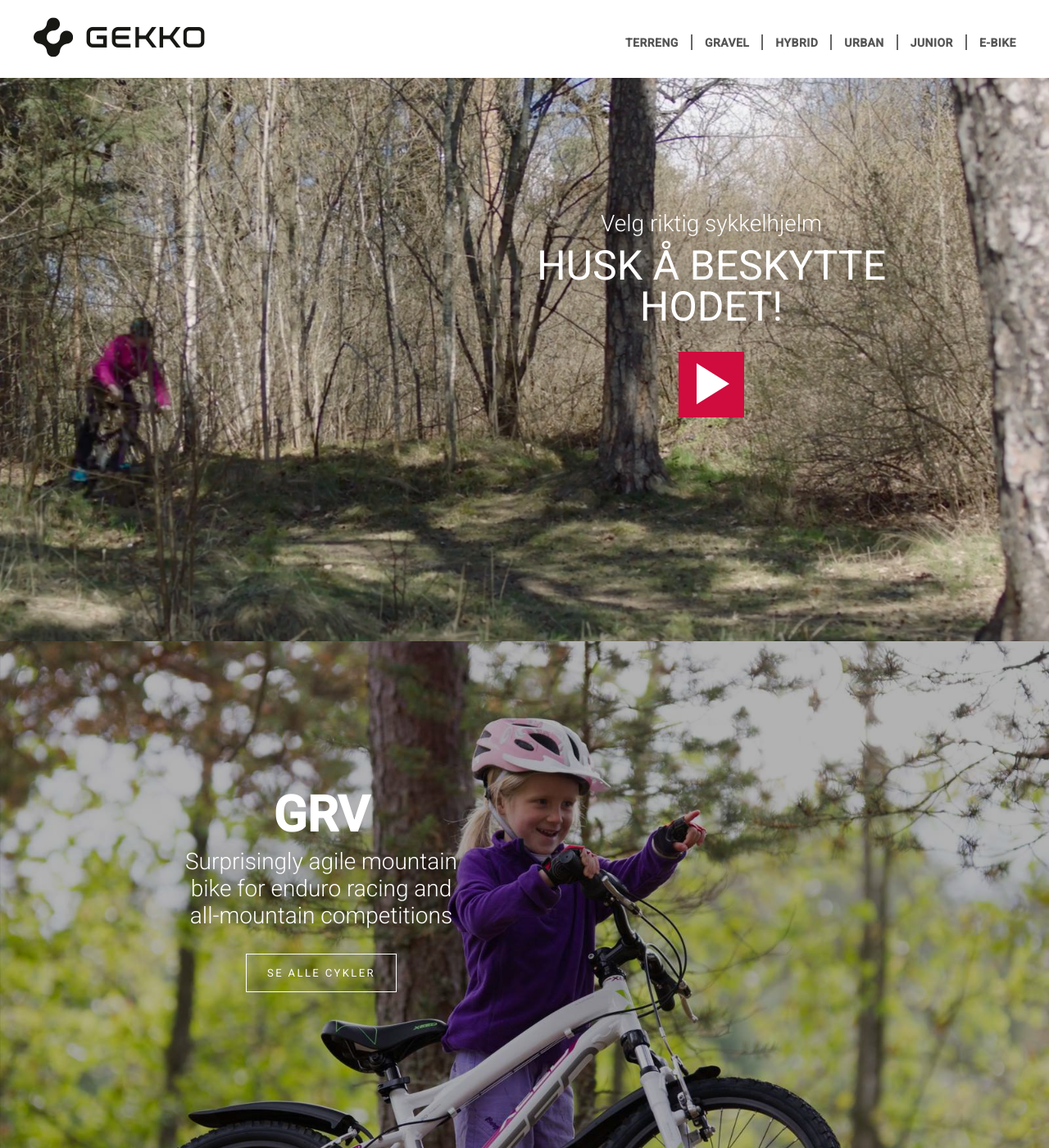
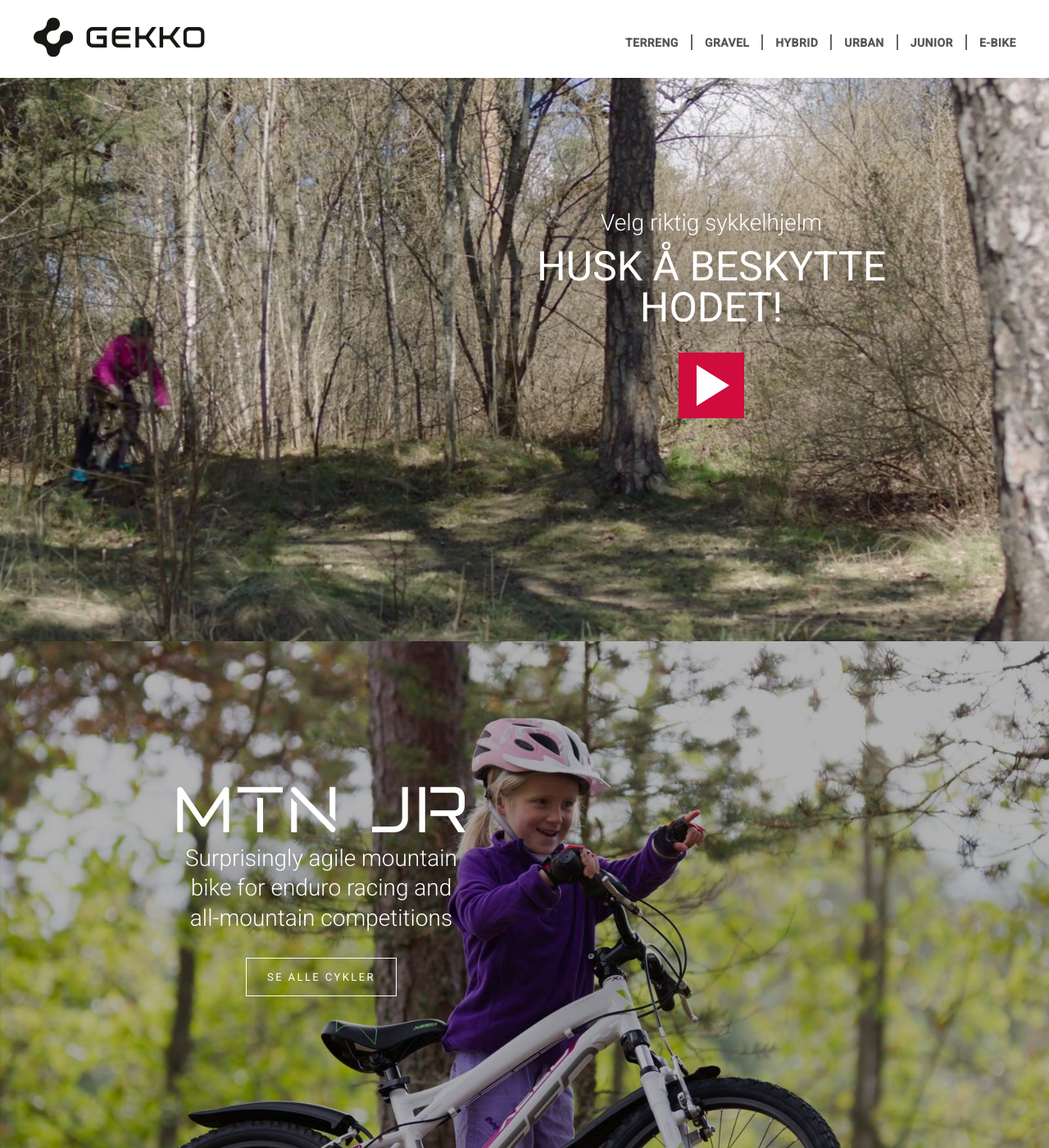
Before and after one commit to gekkobikes/gekkobikes.github.io, a Jekyll site: the page built from index.md, in a window 1280 px wide and 1400 px high, scrolled down 673 px. Shown: the whole window at 82% size. Built offline with Jekyll 4.4.1, drawn with Linux system fonts in a browser that asks for light colours.

Commit message:
Adds category logos and adjusts intro line-height

```diff
--- a/_includes/main.html
+++ b/_includes/main.html
@@ -10,7 +10,11 @@
           <li class="carousel-list-item">
             <a href="{{item.linkUrl}}" class="block block-bgimage block-padding block-text-{{item.textPosition}}" style="background-image: url('./images/{{item.imageFileName}}');">
               <div class="block-content">
+                {% if item.logoFileName %}
+                <img src="./images/{{item.logoFileName}}" alt="{{item.name}}">
+                {% else %}
                 <h2 class="title">{{item.name}}</h2>
+                {% endif %}
                 <p><span class="btn">{{item.linkText}}</span></p>
               </div>
             </a>
@@ -31,7 +35,11 @@
     <iframe title="Youtube video: {{item.name}}" frameborder="0" src="" allowTransparency="true" allowfullscreen allow="autoplay"></iframe>
     <div class="block-content">
       <p class="intro">{{item.intro}}</p>
+      {% if item.logoFileName %}
+      <img src="./images/{{item.logoFileName}}" alt="{{item.name}}">
+      {% else %}
       <h2 class="title">{{item.name}}</h2>
+      {% endif %}
       <button type="button" class="btn-video-play" onclick="videoPlay(this, '{{item.youtubeId}}')" aria-label="Avspill video">
         <span class="btn-video-play-arrow"></span>
       </button>
@@ -43,7 +51,11 @@
   {% for item in page.fullwidth %}
   <a href="{{item.linkUrl}}" class="block block-bgimage block-padding block-text-{{item.textPosition}}" style="background-image: url('./images/{{item.imageFileName}}');">
     <div class="block-content">
+      {% if item.logoFileName %}
+      <img src="./images/{{item.logoFileName}}" alt="{{item.name}}">
+      {% else %}
       <h2 class="brand-type">{{item.name}}</h2>
+      {% endif %}
       <p class="intro">{{item.intro}}</p>
       <p><span class="btn">{{item.linkText}}</span></p>
     </div>
@@ -57,7 +69,11 @@
     {% for item in page.halfwidth %}
     <a href="{{item.linkUrl}}" class="block block-half block-bgimage block-padding block-text-{{item.textPosition}}" style="background-image: url('./images/{{item.imageFileName}}');">
       <div class="block-content">
+        {% if item.logoFileName %}
+        <img src="./images/{{item.logoFileName}}" alt="{{item.name}}">
+        {% else %}
         <h2 class="brand-type">{{item.name}}</h2>
+        {% endif %}
         <p class="intro">{{item.intro}}</p>
         <p><span class="btn">{{item.linkText}}</span></p>
       </div>
--- a/assets/styles/app.scss
+++ b/assets/styles/app.scss
@@ -570,6 +570,7 @@ a.block {
 .intro {
   font-size: calc(1.5vw + 12px);
   font-weight: 300;
+  line-height: 1.3;
 
   @include media($medium-up) {
     font-size: 28px;
--- a/index.md
+++ b/index.md
@@ -32,14 +32,16 @@ fullwidthvideo:
 
 # FORSIDE BLOKKER 100% BREDDE
 fullwidth:
--   name: GRV
+-   name: MTN JR
+    logoFileName: GK_CategoryLogo_MTN-JR_White_RGB_72dpi.png
     intro: Surprisingly agile mountain bike for enduro racing and all-mountain competitions
     imageFileName: 1600x800_xeed_barn_jente_skog.jpg
     linkText: Se alle cykler
     linkUrl: http://gekkobikes.no/
     textPosition: left
 
--   name: ATV
+-   name: GRV
+    logoFileName: GK_CategoryLogo_GRV_White_RGB_72dpi.png
     intro: Surprisingly agile mountain bike for enduro racing and all-mountain competitions
     imageFileName: 1600x800_norrona_sykling_terreng_fjoro_detalj_sommer.jpg
     linkText: Se alle cykler
```
Also changed, not shown: other parts of index.md (+2 -0 lines), images/GK_CategoryLogo_AMT_DarkGray_RGB_72dpi.png (added), images/GK_CategoryLogo_AMT_White_RGB_72dpi.png (added), images/GK_CategoryLogo_CTY_DarkGray_RGB_72dpi.png (added), images/GK_CategoryLogo_CTY_White_RGB_72dpi.png (added), images/GK_CategoryLogo_FAST-FUN_DarkGray_RGB_72dpi.png (added), images/GK_CategoryLogo_FAST-FUN_White_RGB_72dpi.png (added), images/GK_CategoryLogo_GRV_DarkGray_RGB_72dpi.png (added), images/GK_CategoryLogo_GRV_White_RGB_72dpi.png (added), images/GK_CategoryLogo_MTN-JR_DarkGray_RGB_72dpi.png (added), images/GK_CategoryLogo_MTN-JR_White_RGB_72dpi.png (added), images/GK_CategoryLogo_MTN_DarkGray_RGB_72dpi.png (added), images/GK_CategoryLogo_MTN_White_RGB_72dpi.png (added), images/GK_CategoryLogo_STR_DarkGray_RGB_72dpi.png (added), 3 more files.
